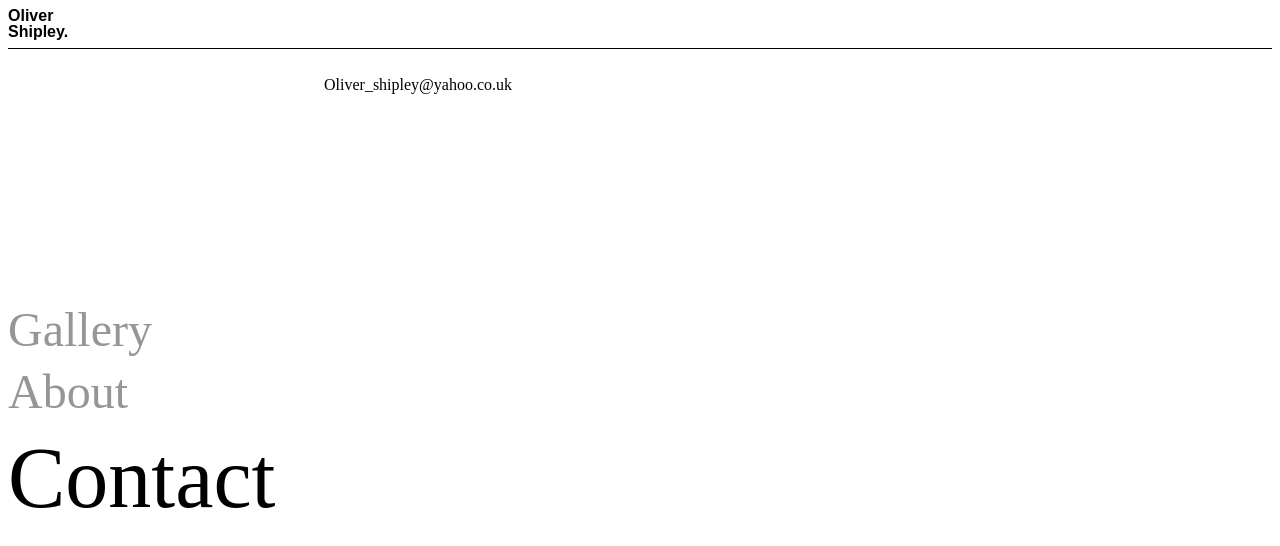
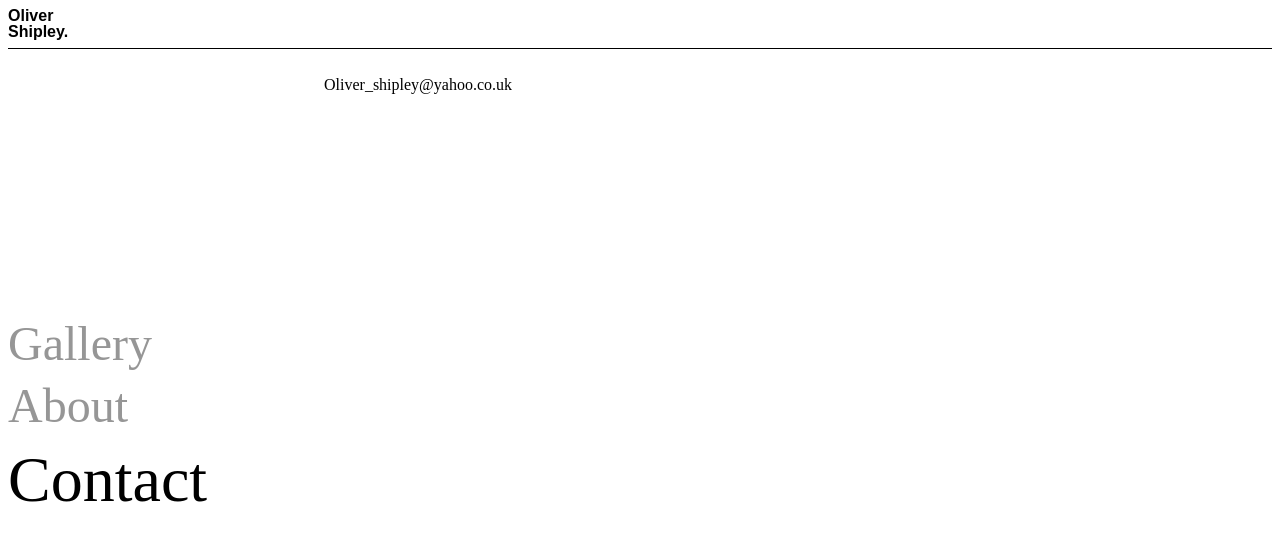
Before and after one commit to Dragonogs/photography, a React (Vite) app: page /photography/contact in a window 1280 px wide. Shown: the top 546 px of the page. Built offline with nearby package versions, Linux system fonts and the light colour scheme.

Commit message:
changed font size

```diff
--- a/src/App.css
+++ b/src/App.css
@@ -261,7 +261,7 @@ textarea:not([rows]) {
   }
 
   .nav-link-active {
-    font-size: 86px;
+    font-size: 64px;
   }
 
   .nav-link {
@@ -269,7 +269,7 @@ textarea:not([rows]) {
   }
 
   .nav-link:hover {
-    font-size: 86px;
+    font-size: 64px;
   }
 
   .top-nav {
```
